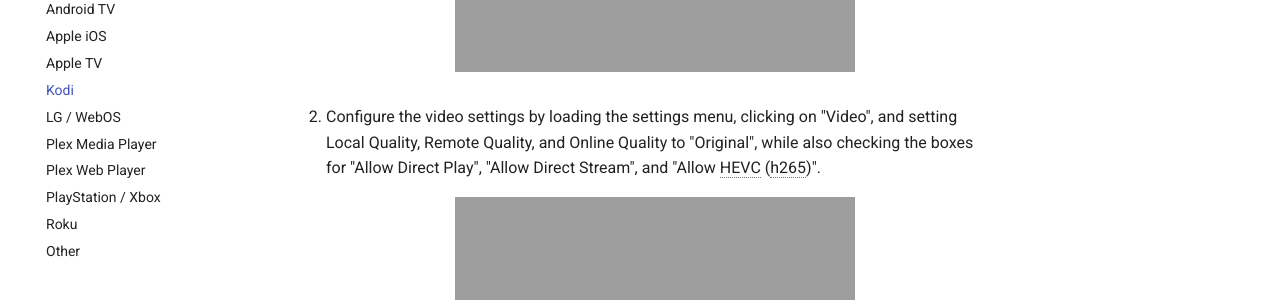
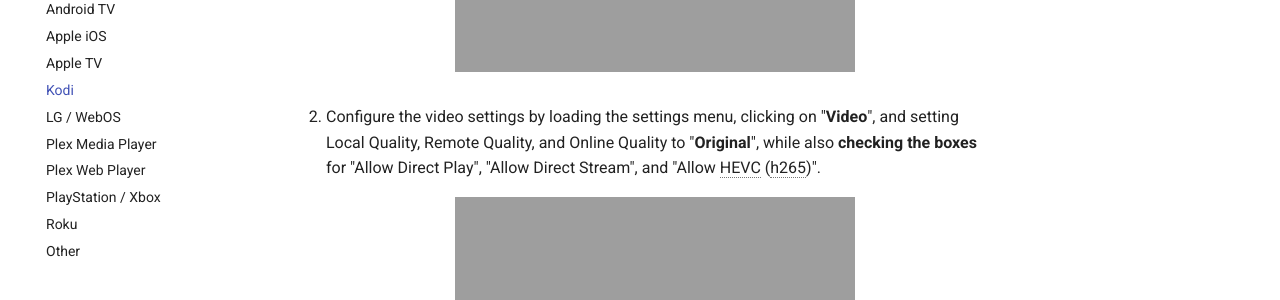
Before and after one commit to neomedia6989/docs-2, an MkDocs documentation site: the page built from docs/clients/kodi.md, in a window 1280 px wide and 900 px high, scrolled down 462 px. Shown: the part 153-453 px from the top of the window. Built offline with MkDocs 1.6.1 and Material for MkDocs 9.7.7, drawn with Linux system fonts in a browser that asks for light colours.

```diff
--- a/docs/clients/kodi.md
+++ b/docs/clients/kodi.md
@@ -9,7 +9,7 @@ Follow the steps below in order to change the Plex video quality settings withi
       <figcaption></figcaption>
     </figure>
 
-2. Configure the video settings by loading the settings menu, clicking on "Video", and setting Local Quality, Remote Quality, and Online Quality to "Original", while also checking the boxes for "Allow Direct Play", "Allow Direct Stream", and "Allow HEVC (h265)".
+2. Configure the video settings by loading the settings menu, clicking on "**Video**", and setting Local Quality, Remote Quality, and Online Quality to "**Original**", while also **checking the boxes** for "Allow Direct Play", "Allow Direct Stream", and "Allow HEVC (h265)".
 
     <figure markdown>
     ![(../media/clients-kodi-2.png "Set quality to 'Original' and turn on Direct Play / Stream")](https://docs.blackbeard.media/media/clients-kodi-2.png)
```
